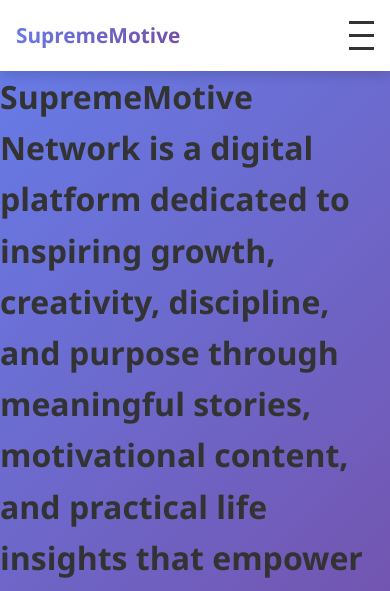
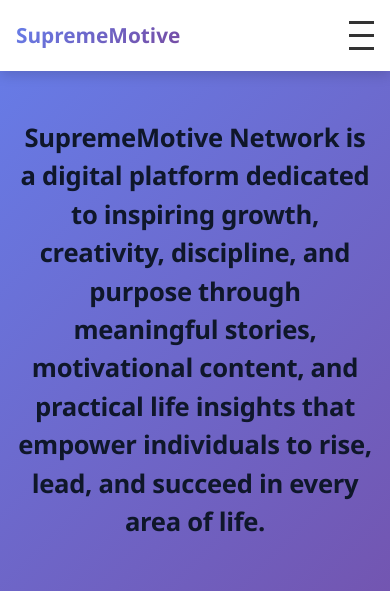
Before and after one commit to supremeamerapplication/Suprememotive-Network, a website: page public/index.html in a window 390 px wide. Shown: the top 591 px of the page. Drawn offline with Linux system fonts and the light colour scheme.

Commit message:
Update style.css

```diff
--- a/public/css/style.css
+++ b/public/css/style.css
@@ -917,6 +917,38 @@
     transform: translateX(5px);
 }
 
+/* Homepage Introduction */
+
+.intro-title {
+  font-size: 2rem;
+  font-weight: 700;
+  text-align: center;
+
+  max-width: 850px;
+  margin: 3rem auto 2rem;
+
+  line-height: 1.5;
+
+  color: #0f172a;
+
+  letter-spacing: -0.3px;
+}
+
+/* Dark Mode */
+
+[data-theme="dark"] .intro-title {
+  color: #f8fafc;
+}
+
+/* Mobile */
+
+@media (max-width: 768px) {
+  .intro-title {
+    font-size: 1.6rem;
+    padding: 0 1rem;
+  }
+}
+
 /* ============================================
    MISSION CARD
    ============================================ */
```
